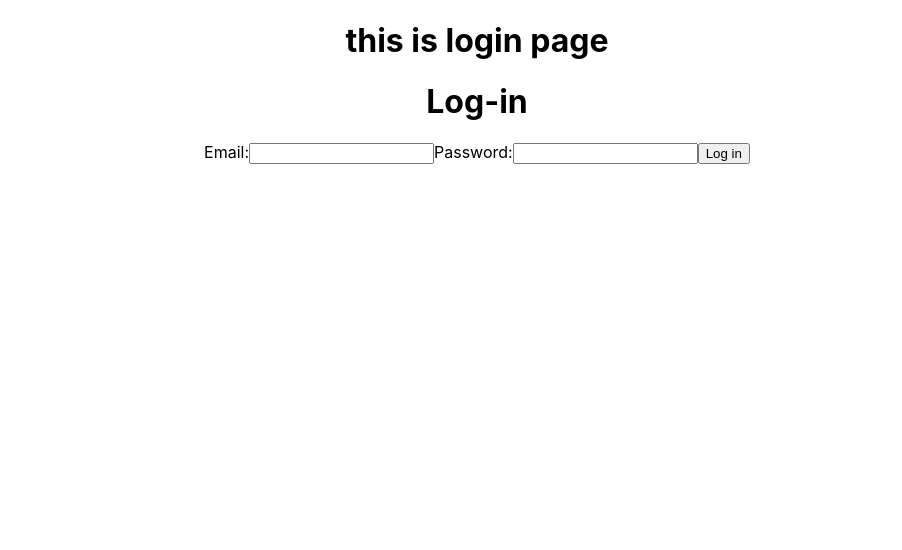
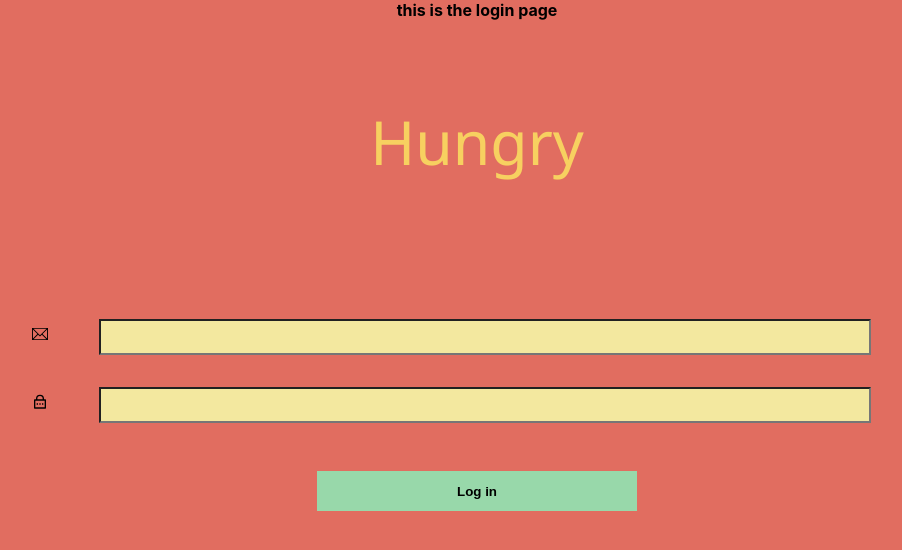
Before and after one commit to tornikej98/Hungry, a React (Create React App) app in the folder client/: page /login in a window 1280 px wide. Shown: the top 550 px of the page, without its empty margins (163-1065 px from the left). Built offline with nearby package versions, Linux system fonts and the light colour scheme.

Commit message:
added css to login page

```diff
--- a/client/package.json
+++ b/client/package.json
@@ -9,6 +9,7 @@
     "@testing-library/user-event": "^13.5.0",
     "react": "^18.2.0",
     "react-dom": "^18.2.0",
+    "react-icons": "^4.9.0",
     "react-redux": "^8.0.7",
     "react-router-dom": "^6.12.0",
     "react-scripts": "5.0.1",
--- a/client/src/index.css
+++ b/client/src/index.css
@@ -1,3 +1,9 @@
+* {
+  margin: 0;
+  padding: 0;
+}
+
+
 body {
   margin: 0;
   font-family: -apple-system, BlinkMacSystemFont, 'Segoe UI', 'Roboto', 'Oxygen',
--- a/client/src/pages/Login.js
+++ b/client/src/pages/Login.js
@@ -1,6 +1,13 @@
+
+import { TfiEmail } from 'react-icons/tfi'
+import { RiLockPasswordLine } from 'react-icons/ri'
+
 import { useState } from "react";
 import { LoginUser } from "../hooks/Login";
 import { useAuthCtx } from '../hooks/useAuthCtx';
+
+import('./login.css')
+
 
 
 
@@ -21,19 +28,28 @@ const Login = () => {
     return (
 
         <div className="login-page">
-            <h1>this is login page</h1>
+            <h4>this is the login page</h4>
+            <h1 className="title">Hungry</h1>
             <form className="login" onSubmit={handleSubmit}>
-                <h1>Log-in</h1>
 
-                <label>Email:</label>
-                <input type="email" onChange={(e) => setEmail(e.target.value)} value={email}
-                />
 
-                <label>Password:</label>
-                <input type="password" onChange={(e) => setpassword(e.target.value)} value={password}
-                />
+                <div className='input-field'>
+                    <TfiEmail />
+                    <input type="email" onChange={(e) => setEmail(e.target.value)} value={email}
+                    />
+                </div>
 
-                <button disabled={loading}>Log in</button>
+                <div className='input-field'>
+                    <RiLockPasswordLine />
+                    <input type="password" onChange={(e) => setpassword(e.target.value)} value={password}
+                    />
+                </div>
+
+
+                <div className='btn'>
+                    <button disabled={loading}>Log in</button>
+                </div>
+
                 {error && <div className="error">{error}</div>}
             </form>
         </div>
--- a/client/src/pages/MainPage.js
+++ b/client/src/pages/MainPage.js
@@ -1,9 +1,11 @@
+import { useAuthCtx } from '../hooks/useAuthCtx';
+import TopBar from "../components/TopBar"
+import { Link } from 'react-router-dom'
+import { useEffect } from 'react'
 import React, { useState } from 'react'
-import { useEffect } from 'react'
-import { Link } from 'react-router-dom'
+import('./mainpage.css')
 
-import TopBar from "../components/TopBar";
-import { useAuthCtx } from '../hooks/useAuthCtx';
+
 
 
 //make api call on page startup
@@ -21,39 +23,39 @@ function MainPage() {
 
     const fetchOnClick = async () => {
 
-        try {
-            const response = await fetch('https://api.spoonacular.com/recipes/random?number=1&tags=greek,main+course&apiKey=6d13482078f04a64b617d5b8bcb7628b', {
+        // try {
+        //     const response = await fetch('https://api.spoonacular.com/recipes/random?number=1&tags=greek,main+course&apiKey=6d13482078f04a64b617d5b8bcb7628b', {
 
-            })
-            const jsonResponse = await response.json()
+        //     })
+        //     const jsonResponse = await response.json()
 
-            if (response.ok) {
-                setRandomRecipe(jsonResponse)
-            }
-        } catch (error) {
-            console.log(error)
-        }
+        //     if (response.ok) {
+        //         setRandomRecipe(jsonResponse)
+        //     }
+        // } catch (error) {
+        //     console.log(error)
+        // }
     }
 
 
     useEffect(() => {
 
-        const fetchOnStartup = async () => {
-            try {
-                const response = await fetch('https://api.spoonacular.com/recipes/random?number=1&tags=greek,main+course&apiKey=6d13482078f04a64b617d5b8bcb7628b', {
+        // const fetchOnStartup = async () => {
+        //     try {
+        //         const response = await fetch('https://api.spoonacular.com/recipes/random?number=1&tags=greek,main+course&apiKey=6d13482078f04a64b617d5b8bcb7628b', {
 
-                })
-                const jsonResponse = await response.json()
+        //         })
+        //         const jsonResponse = await response.json()
 
-                if (response.ok) {
-                    setRandomRecipe(jsonResponse)
-                }
-            } catch (error) {
-                console.log(error)
-            }
-        }
+        //         if (response.ok) {
+        //             setRandomRecipe(jsonResponse)
+        //         }
+        //     } catch (error) {
+        //         console.log(error)
+        //     }
+        // }
 
-        fetchOnStartup()
+        // fetchOnStartup()
     }, [])
     console.log(randomRecipe.recipes)
     return (
@@ -66,7 +68,7 @@ function MainPage() {
 
             <div className='recipe-selector'>
                 <div className='picture'>
-                    <img src={randomRecipe.recipes[0].image} />
+                    {/* <img src={randomRecipe.recipes[0].image} /> */}
 
                 </div>
                 <div className='buttons'>
--- /dev/null
+++ b/client/src/pages/login.css
@@ -0,0 +1,52 @@
+.login-page {
+    background-color: rgb(225, 109, 96);
+    height: 100vh;
+}
+
+
+
+.title {
+    font-family: 'Segoe UI', Tahoma, Geneva, Verdana, sans-serif;
+    font-size: 3.8em;
+    padding-top: 10vh;
+    color: rgb(247, 208, 96);
+    font-weight: 400;
+}
+
+.login {
+    display: flex;
+    flex-direction: column;
+    align-items: center;
+    padding-top: 10vh;
+    margin-top: 3vh;
+}
+
+
+.input-field {
+    padding-right: 4vw;
+
+}
+
+.input-field input {
+    display: inline-flex;
+    height: 4vh;
+    margin-top: 4vh;
+    margin-left: 4vw;
+    background-color: rgb(243, 232, 159);
+    width: 60vw;
+
+}
+
+.btn {
+    padding-top: 6vh;
+
+
+}
+
+.btn button {
+    font-weight: 600;
+    height: 5vh;
+    width: 25vw;
+    background-color: rgb(152, 216, 170);
+    border-style: none;
+}
--- /dev/null
+++ b/client/src/pages/mainpage.css
@@ -0,0 +1,8 @@
+.picture {
+    display: inline-flex;
+    justify-content: center;
+    width: 80vw;
+    height: 40vh;
+    border-style: solid;
+    border-color: red;
+}
```
Also changed, not shown: 1 other file (tests, documents, lock files or other folders).
